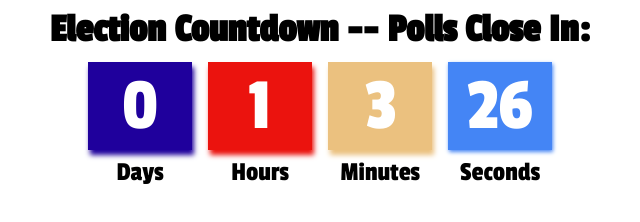
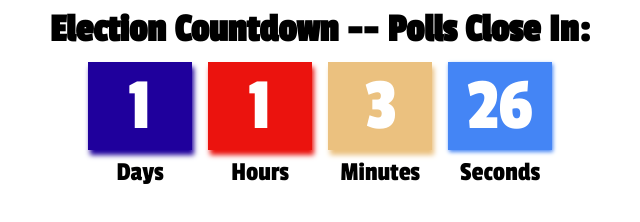
Before and after one commit to StephenDK/iFrameTimer, a website: page index.html in a window 1280 px wide. Shown: the full height of the page, 320-960 px from the left. Drawn offline with Linux system fonts and the light colour scheme.

Commit message:
Update index.html
change date

```diff
--- a/index.html
+++ b/index.html
@@ -140,7 +140,7 @@
     </div>
     <script>
       // Set the date we're counting down to
-      var countDownDate = new Date("Dec 17, 2024 20:00:00").getTime();
+      var countDownDate = new Date("Dec 18, 2024 20:00:00").getTime();
 
       // Update the count down every 1 second
       var x = setInterval(function () {
@@ -163,7 +163,7 @@
         document.getElementById("minutes").innerHTML = minutes;
         document.getElementById("seconds").innerHTML = seconds;
 
-        // If the count down is over, write some text
+        // If the countdown is over, write some text
         if (distance < 0) {
           clearInterval(x);
           document.getElementById("days").innerHTML = "00";
```
